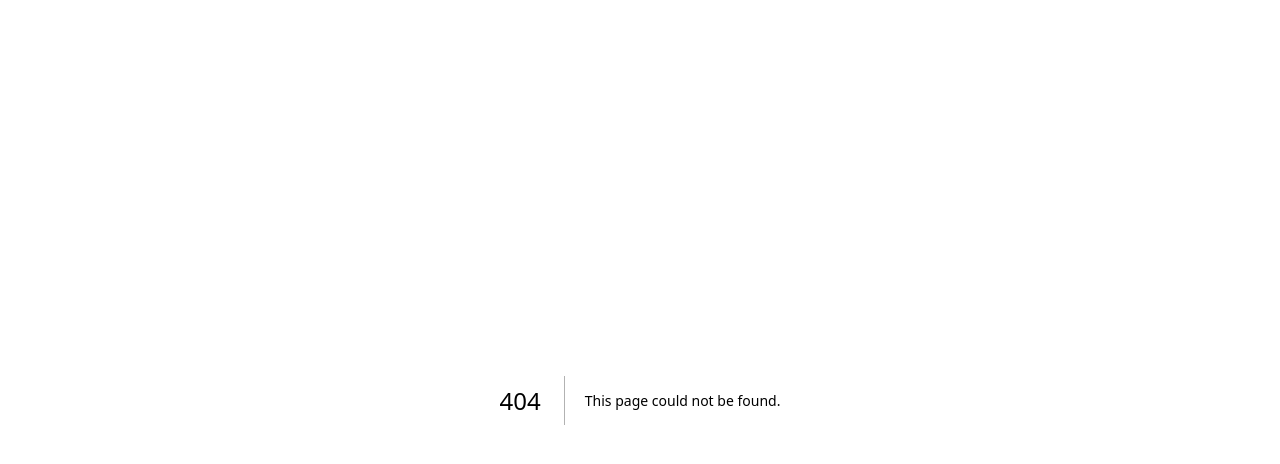
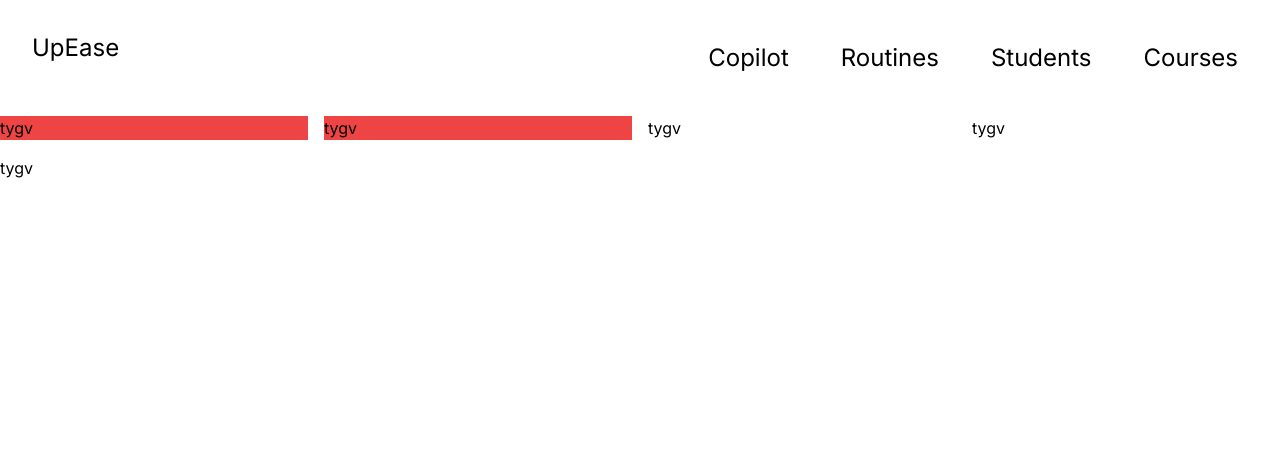
Before and after one commit to UpEase1/console, a Next.js app: page /courses in a window 1280 px wide. Before the commit this address had no page. Shown: the top 464 px of the page. Built offline with nearby package versions, Linux system fonts and the light colour scheme.

Commit message:
basic routes

```diff
--- /dev/null
+++ b/src/app/components/navbar.tsx
@@ -0,0 +1,22 @@
+import React from 'react'
+import Link from 'next/link'
+import students from '../students/page'
+
+
+const Navbar = () => {
+  return (
+    <nav className='w-full flex p-8 justify-between '>
+        <div>
+            <Link href='/' className=' text-2xl'>UpEase</Link>
+        </div>
+        <ul className=' text-2xl flex flex-col md:flex-row gap-8 '>
+            <li className='p-2.5 hover:bg-blue-100 hover:rounded-xl'><Link href='/' className=''>Copilot</Link></li>
+            <li className='p-2.5 hover:bg-blue-100 hover:rounded-xl'><Link href='/' className=''>Routines</Link></li>
+            <li className='p-2.5 hover:bg-blue-100 hover:rounded-xl'><Link href='../students' className=''>Students</Link></li>
+            <li className='p-2.5 hover:bg-blue-100 hover:rounded-xl'><Link href='../courses' className=''>Courses</Link></li>
+        </ul>
+    </nav>
+  )
+}
+
+export default Navbar
--- /dev/null
+++ b/src/app/courses/page.tsx
@@ -0,0 +1,17 @@
+import React from 'react'
+
+const Courses = () => {
+  return (
+    <div>
+        <div className='grid grid-cols-4 gap-4 '>
+            <div className='bg-red-500'>tygv</div>
+            <div className='bg-red-500'>tygv</div>
+            <div>tygv</div>
+            <div>tygv</div>
+            <div>tygv</div>
+        </div>
+    </div>
+  )
+}
+
+export default Courses
--- a/src/app/globals.css
+++ b/src/app/globals.css
@@ -17,11 +17,7 @@
 }
 
 body {
-  color: rgb(var(--foreground-rgb));
-  background: linear-gradient(
-      to bottom,
-      transparent,
-      rgb(var(--background-end-rgb))
-    )
-    rgb(var(--background-start-rgb));
+  margin: 0;
+  pad: 0;
+  box-sizing: border-box;
 }
--- a/src/app/layout.tsx
+++ b/src/app/layout.tsx
@@ -1,12 +1,13 @@
 import type { Metadata } from 'next'
 import { Inter } from 'next/font/google'
 import './globals.css'
+import Navbar from './components/navbar'
 
 const inter = Inter({ subsets: ['latin'] })
 
 export const metadata: Metadata = {
-  title: 'Create Next App',
-  description: 'Generated by create next app',
+  title: 'UpEase Console',
+  description: 'Institute Management Tool',
 }
 
 export default function RootLayout({
@@ -16,7 +17,10 @@ export default function RootLayout({
 }) {
   return (
     <html lang="en">
-      <body className={inter.className}>{children}</body>
+      <body className={inter.className}>
+        <Navbar></Navbar>
+        {children}
+        </body>
     </html>
   )
 }
--- a/src/app/page.tsx
+++ b/src/app/page.tsx
@@ -1,113 +1,9 @@
-import Image from 'next/image'
+import React from 'react'
 
-export default function Home() {
+const HomePage = () => {
   return (
-    <main className="flex min-h-screen flex-col items-center justify-between p-24">
-      <div className="z-10 max-w-5xl w-full items-center justify-between font-mono text-sm lg:flex">
-        <p className="fixed left-0 top-0 flex w-full justify-center border-b border-gray-300 bg-gradient-to-b from-zinc-200 pb-6 pt-8 backdrop-blur-2xl dark:border-neutral-800 dark:bg-zinc-800/30 dark:from-inherit lg:static lg:w-auto  lg:rounded-xl lg:border lg:bg-gray-200 lg:p-4 lg:dark:bg-zinc-800/30">
-          Get started by editing&nbsp;
-          <code className="font-mono font-bold">src/app/page.tsx</code>
-        </p>
-        <div className="fixed bottom-0 left-0 flex h-48 w-full items-end justify-center bg-gradient-to-t from-white via-white dark:from-black dark:via-black lg:static lg:h-auto lg:w-auto lg:bg-none">
-          <a
-            className="pointer-events-none flex place-items-center gap-2 p-8 lg:pointer-events-auto lg:p-0"
-            href="https://vercel.com?utm_source=create-next-app&utm_medium=appdir-template&utm_campaign=create-next-app"
-            target="_blank"
-            rel="noopener noreferrer"
-          >
-            By{' '}
-            <Image
-              src="/vercel.svg"
-              alt="Vercel Logo"
-              className="dark:invert"
-              width={100}
-              height={24}
-              priority
-            />
-          </a>
-        </div>
-      </div>
-
-      <div className="relative flex place-items-center before:absolute before:h-[300px] before:w-[480px] before:-translate-x-1/2 before:rounded-full before:bg-gradient-radial before:from-white before:to-transparent before:blur-2xl before:content-[''] after:absolute after:-z-20 after:h-[180px] after:w-[240px] after:translate-x-1/3 after:bg-gradient-conic after:from-sky-200 after:via-blue-200 after:blur-2xl after:content-[''] before:dark:bg-gradient-to-br before:dark:from-transparent before:dark:to-blue-700 before:dark:opacity-10 after:dark:from-sky-900 after:dark:via-[#0141ff] after:dark:opacity-40 before:lg:h-[360px] z-[-1]">
-        <Image
-          className="relative dark:drop-shadow-[0_0_0.3rem_#ffffff70] dark:invert"
-          src="/next.svg"
-          alt="Next.js Logo"
-          width={180}
-          height={37}
-          priority
-        />
-      </div>
-
-      <div className="mb-32 grid text-center lg:max-w-5xl lg:w-full lg:mb-0 lg:grid-cols-4 lg:text-left">
-        <a
-          href="https://nextjs.org/docs?utm_source=create-next-app&utm_medium=appdir-template&utm_campaign=create-next-app"
-          className="group rounded-lg border border-transparent px-5 py-4 transition-colors hover:border-gray-300 hover:bg-gray-100 hover:dark:border-neutral-700 hover:dark:bg-neutral-800/30"
-          target="_blank"
-          rel="noopener noreferrer"
-        >
-          <h2 className={`mb-3 text-2xl font-semibold`}>
-            Docs{' '}
-            <span className="inline-block transition-transform group-hover:translate-x-1 motion-reduce:transform-none">
-              -&gt;
-            </span>
-          </h2>
-          <p className={`m-0 max-w-[30ch] text-sm opacity-50`}>
-            Find in-depth information about Next.js features and API.
-          </p>
-        </a>
-
-        <a
-          href="https://nextjs.org/learn?utm_source=create-next-app&utm_medium=appdir-template-tw&utm_campaign=create-next-app"
-          className="group rounded-lg border border-transparent px-5 py-4 transition-colors hover:border-gray-300 hover:bg-gray-100 hover:dark:border-neutral-700 hover:dark:bg-neutral-800/30"
-          target="_blank"
-          rel="noopener noreferrer"
-        >
-          <h2 className={`mb-3 text-2xl font-semibold`}>
-            Learn{' '}
-            <span className="inline-block transition-transform group-hover:translate-x-1 motion-reduce:transform-none">
-              -&gt;
-            </span>
-          </h2>
-          <p className={`m-0 max-w-[30ch] text-sm opacity-50`}>
-            Learn about Next.js in an interactive course with&nbsp;quizzes!
-          </p>
-        </a>
-
-        <a
-          href="https://vercel.com/templates?framework=next.js&utm_source=create-next-app&utm_medium=appdir-template&utm_campaign=create-next-app"
-          className="group rounded-lg border border-transparent px-5 py-4 transition-colors hover:border-gray-300 hover:bg-gray-100 hover:dark:border-neutral-700 hover:dark:bg-neutral-800/30"
-          target="_blank"
-          rel="noopener noreferrer"
-        >
-          <h2 className={`mb-3 text-2xl font-semibold`}>
-            Templates{' '}
-            <span className="inline-block transition-transform group-hover:translate-x-1 motion-reduce:transform-none">
-              -&gt;
-            </span>
-          </h2>
-          <p className={`m-0 max-w-[30ch] text-sm opacity-50`}>
-            Explore starter templates for Next.js.
-          </p>
-        </a>
-
-        <a
-          href="https://vercel.com/new?utm_source=create-next-app&utm_medium=appdir-template&utm_campaign=create-next-app"
-          className="group rounded-lg border border-transparent px-5 py-4 transition-colors hover:border-gray-300 hover:bg-gray-100 hover:dark:border-neutral-700 hover:dark:bg-neutral-800/30"
-          target="_blank"
-          rel="noopener noreferrer"
-        >
-          <h2 className={`mb-3 text-2xl font-semibold`}>
-            Deploy{' '}
-            <span className="inline-block transition-transform group-hover:translate-x-1 motion-reduce:transform-none">
-              -&gt;
-            </span>
-          </h2>
-          <p className={`m-0 max-w-[30ch] text-sm opacity-50`}>
-            Instantly deploy your Next.js site to a shareable URL with Vercel.
-          </p>
-        </a>
-      </div>
-    </main>
+    <div>HomePage</div>
   )
 }
+
+export default HomePage
--- /dev/null
+++ b/src/app/students/page.tsx
@@ -0,0 +1,11 @@
+import React from 'react'
+
+const students = () => {
+  return (
+    <div>
+        students
+    </div>
+  )
+}
+
+export default students
```
